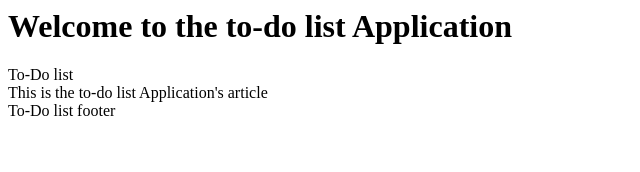
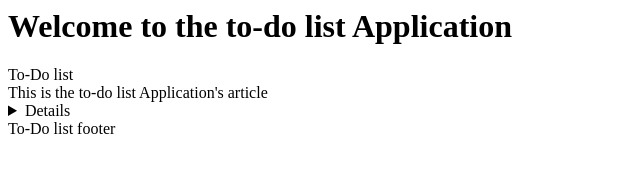
Before and after one commit to gunjads7245/todo_fall2017, a plain HTML site: page todo_2017Fall/index.html in a window 1280 px wide. Shown: the whole page, without its empty margins (0-640 px from the left). Drawn offline with Linux system fonts and the light colour scheme.

Commit message:
details element

```diff
--- a/todo_2017Fall/index.html
+++ b/todo_2017Fall/index.html
@@ -5,6 +5,7 @@
 	<header>To-Do list</header>
 	<main>
 	  <article>This is the to-do list Application's article</article>
+	  <details>This is the to-do list Application's details</details>
 	</main>
 	<footer>To-Do list footer</footer>
 </body>
```
